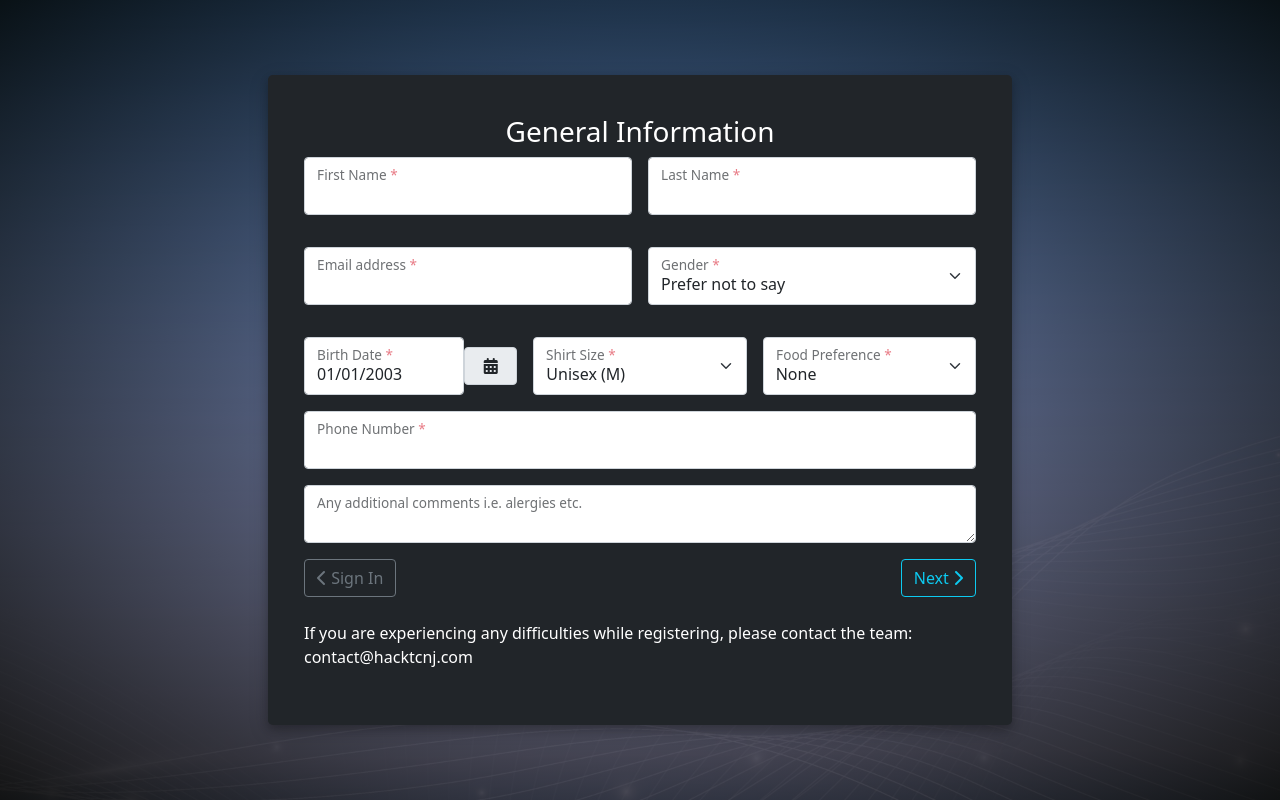
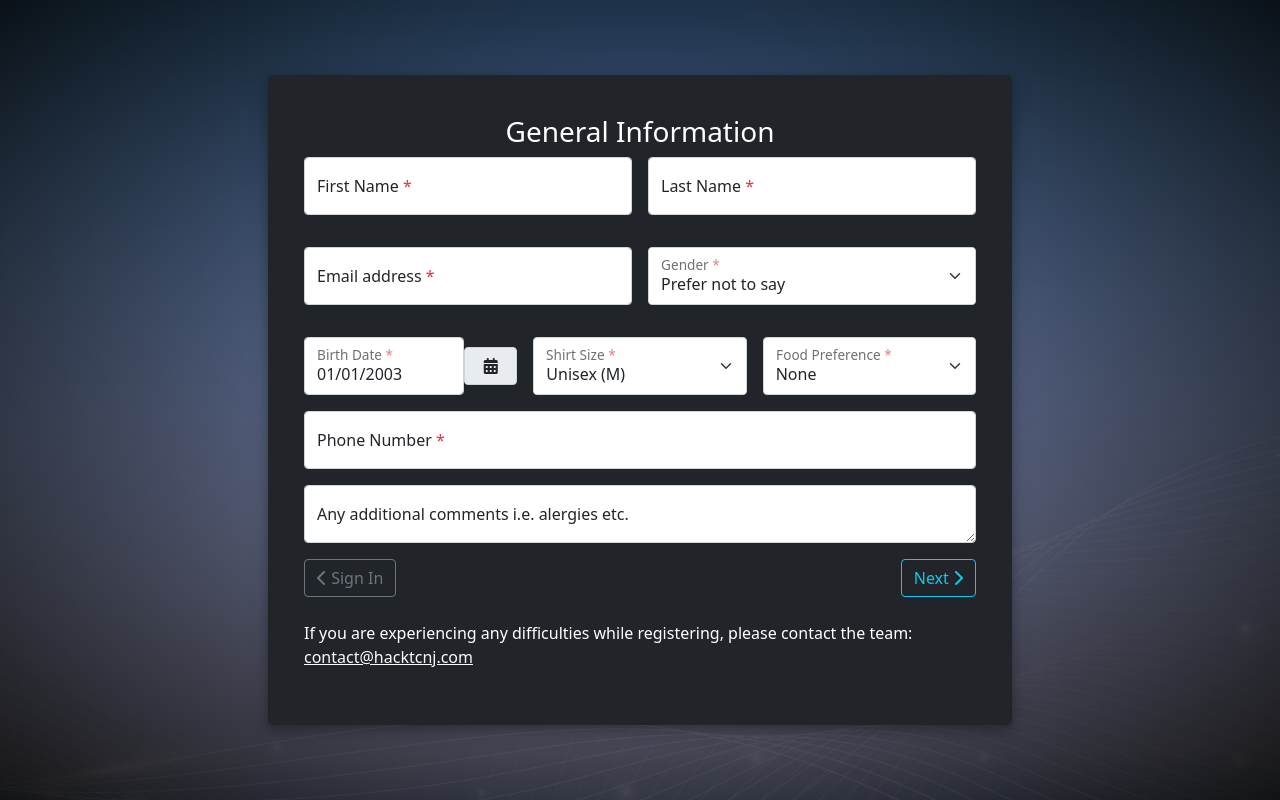
Before and after one commit to tcnj-acm/halo, a Django app: page /register in a window 1280 px wide. Run offline with Django 3.2, Linux system fonts and the light colour scheme; data that the repository does not hold is empty; some libraries are stand-ins or nearby versions.

Commit message:
Add placeholder to form and underline to link

```diff
--- a/default/forms.py
+++ b/default/forms.py
@@ -21,19 +21,19 @@ class CustomUserCreationForm(forms.ModelForm):
                   )
 
         widgets = {
-            'first_name': forms.TextInput(attrs={'class': 'form-control'}),
-            'last_name': forms.TextInput(attrs={'class': 'form-control'}),
-            'email': forms.TextInput(attrs={'class': 'form-control', 'type': 'email', 'onblur': 'emailValidation()', "pattern": "^[a-zA-Z0-9.!#$%&'*+/=?^_`{|}~-]+@[a-zA-Z0-9](?:[a-zA-Z0-9-]{0,61}[a-zA-Z0-9])?(?:\.[a-zA-Z0-9](?:[a-zA-Z0-9-]{0,61}[a-zA-Z0-9])?)+$", "title": "username@domain.tld"}),
+            'first_name': forms.TextInput(attrs={'class': 'form-control', 'placeholder': 'Jane'}),
+            'last_name': forms.TextInput(attrs={'class': 'form-control', 'placeholder': 'Doe'}),
+            'email': forms.TextInput(attrs={'class': 'form-control', 'placeholder': 'Jdoe123@gmail.com', 'type': 'email', 'onblur': 'emailValidation()', "pattern": "^[a-zA-Z0-9.!#$%&'*+/=?^_`{|}~-]+@[a-zA-Z0-9](?:[a-zA-Z0-9-]{0,61}[a-zA-Z0-9])?(?:\.[a-zA-Z0-9](?:[a-zA-Z0-9-]{0,61}[a-zA-Z0-9])?)+$", "title": "username@domain.tld"}),
             'shirt_size': forms.Select(attrs={'class': 'form-select'}),
             'food_preference': forms.Select(attrs={'class': 'form-select'}),
             'gender': forms.Select(attrs={'class': 'form-select'}),
-            'phone': forms.TextInput(attrs={'class': 'form-control', 'type': "tel"}),
+            'phone': forms.TextInput(attrs={'class': 'form-control', 'type': "tel", 'placeholder': '7861234567'}),
             'school_name': forms.TextInput(attrs={'class': 'form-control', 'list': 'SchoolOptions'}),
             'major': forms.Select(attrs={'class': 'form-select'}),
             'age': forms.NumberInput(attrs={'class': 'form-control'}),
             'level_of_study': forms.Select(attrs={'class': 'form-select'}),
             'resume': forms.FileInput(attrs={'class': 'form-control form-control-lg', "accept": ".doc,.docx,application/msword,application/vnd.openxmlformats-officedocument.wordprocessingml.document,.pdf"}),
-            'registration_comment': forms.Textarea(attrs={'class': 'form-control'})
+            'registration_comment': forms.Textarea(attrs={'class': 'form-control', 'placeholder': 'Tell us anything you think we\'d need to know!'})
         }
 
     def clean_password2(self):
@@ -70,19 +70,19 @@ class CustomUserChangeForm(forms.ModelForm):
                   'major', 'registration_comment', 'address')
 
         widgets = {
-            'first_name': forms.TextInput(attrs={'class': 'form-control'}),
-            'last_name': forms.TextInput(attrs={'class': 'form-control'}),
-            'email': forms.TextInput(attrs={'class': 'form-control', 'type': 'email', "pattern": "^[a-zA-Z0-9.!#$%&'*+/=?^_`{|}~-]+@[a-zA-Z0-9](?:[a-zA-Z0-9-]{0,61}[a-zA-Z0-9])?(?:\.[a-zA-Z0-9](?:[a-zA-Z0-9-]{0,61}[a-zA-Z0-9])?)+$", "title": "username@domain.tld"}),
+            'first_name': forms.TextInput(attrs={'class': 'form-control', 'placeholder': 'Jane'}),
+            'last_name': forms.TextInput(attrs={'class': 'form-control', 'placeholder': 'Doe'}),
+            'email': forms.TextInput(attrs={'class': 'form-control', 'type': 'email', 'placeholder': 'Jdoe123@gmail.com', "pattern": "^[a-zA-Z0-9.!#$%&'*+/=?^_`{|}~-]+@[a-zA-Z0-9](?:[a-zA-Z0-9-]{0,61}[a-zA-Z0-9])?(?:\.[a-zA-Z0-9](?:[a-zA-Z0-9-]{0,61}[a-zA-Z0-9])?)+$", "title": "username@domain.tld"}),
             'shirt_size': forms.Select(attrs={'class': 'form-select'}),
             'food_preference': forms.Select(attrs={'class': 'form-select'}),
             'gender': forms.Select(attrs={'class': 'form-select'}),
-            'phone': forms.TextInput(attrs={'class': 'form-control', 'type': "tel"}),
-            'address': forms.TextInput(attrs={'class': 'form-control'}),
+            'phone': forms.TextInput(attrs={'class': 'form-control', 'type': "tel", 'placeholder': '7861234567'}),
+            'address': forms.TextInput(attrs={'class': 'form-control', 'placeholder': '9000 Pennington Road'}),
             'school_name': forms.TextInput(attrs={'class': 'form-control', 'list': 'SchoolOptions'}),
             'major': forms.Select(attrs={'class': 'form-select'}),
             'age': forms.NumberInput(attrs={'class': 'form-control'}),
             'level_of_study': forms.Select(attrs={'class': 'form-select'}),
-            'registration_comment': forms.Textarea(attrs={'class': 'form-control'})
+            'registration_comment': forms.Textarea(attrs={'class': 'form-control', 'placeholder': 'Tell us anything you think we\'d need to know!'})
         }
 
 
--- a/default/templates/defaults/register.html
+++ b/default/templates/defaults/register.html
@@ -2504,7 +2504,9 @@
 	</div>
 </form>
 <br>
-<p>If you are experiencing any difficulties while registering, please contact the team: contact@hacktcnj.com</p>
+<p>If you are experiencing any difficulties while registering, please contact the team:
+	<a class="form-contact-link" href="mailto:contact@hacktcnj.com">contact@hacktcnj.com</a>
+</p>
 {% endblock form %}
 
 
--- a/static/css/form_css/form.css
+++ b/static/css/form_css/form.css
@@ -1,24 +1,28 @@
+.form-contact-link {
+    color: rgb(249, 249, 249);
+}
+
 .w-control {
     max-width: 90%;
     display: flex;
 }
 
 @media (min-width: 999px) and (max-width: 3000px) {
-    .w-control{
+    .w-control {
         max-width: 60%;
         display: flex;
     }
 }
 
 @media (min-width: 760px) and (max-width: 999px) {
-    .w-control{
+    .w-control {
         max-width: 80%;
         display: flex;
     }
 }
 
 @media (min-width: 530px) and (max-width: 759px) {
-    .w-control{
+    .w-control {
         max-width: 85%;
         display: block;
     }
@@ -26,14 +30,14 @@
 
 
 @media (min-width: 359px) and (max-width: 376px) {
-    .w-control{
+    .w-control {
         max-width: 85%;
         display: block;
     }
 }
 
 @media (max-width: 290px) {
-    .w-control{
+    .w-control {
         max-width: 100%;
         display: block;
     }
```
